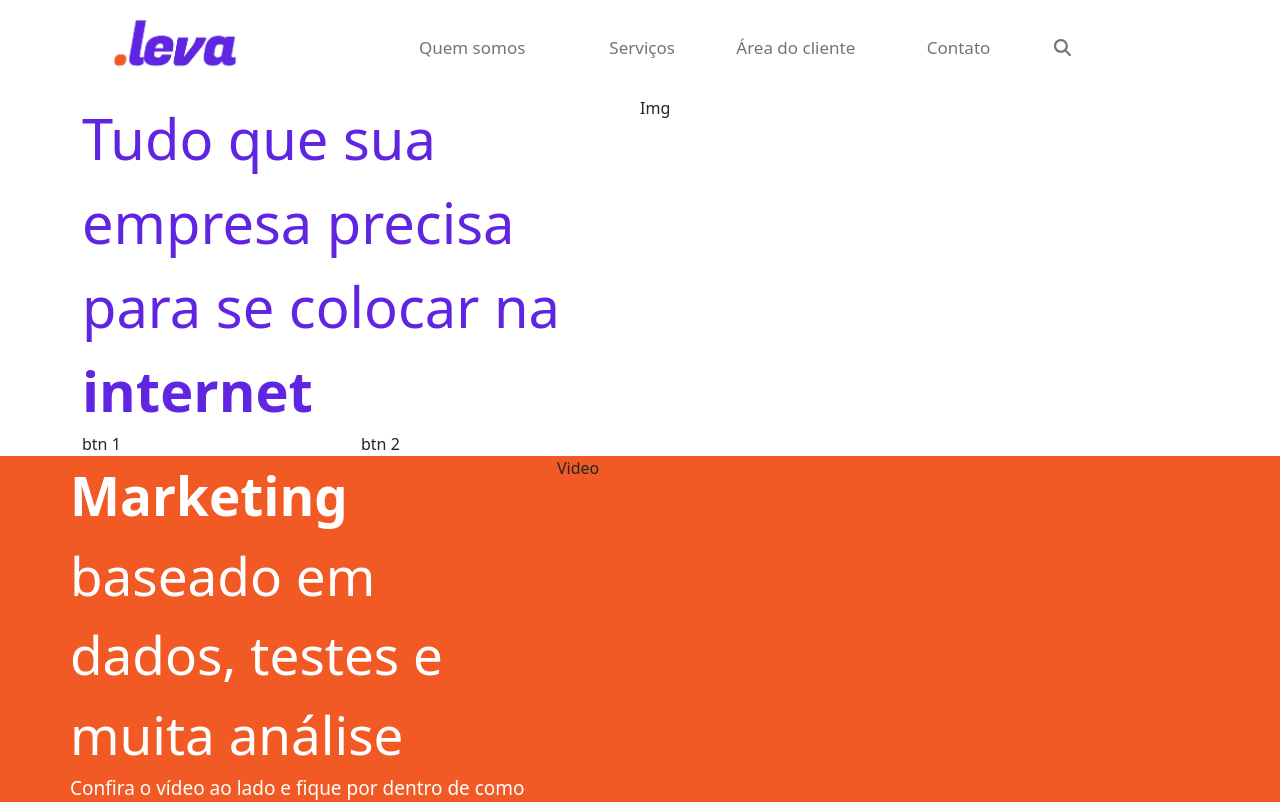
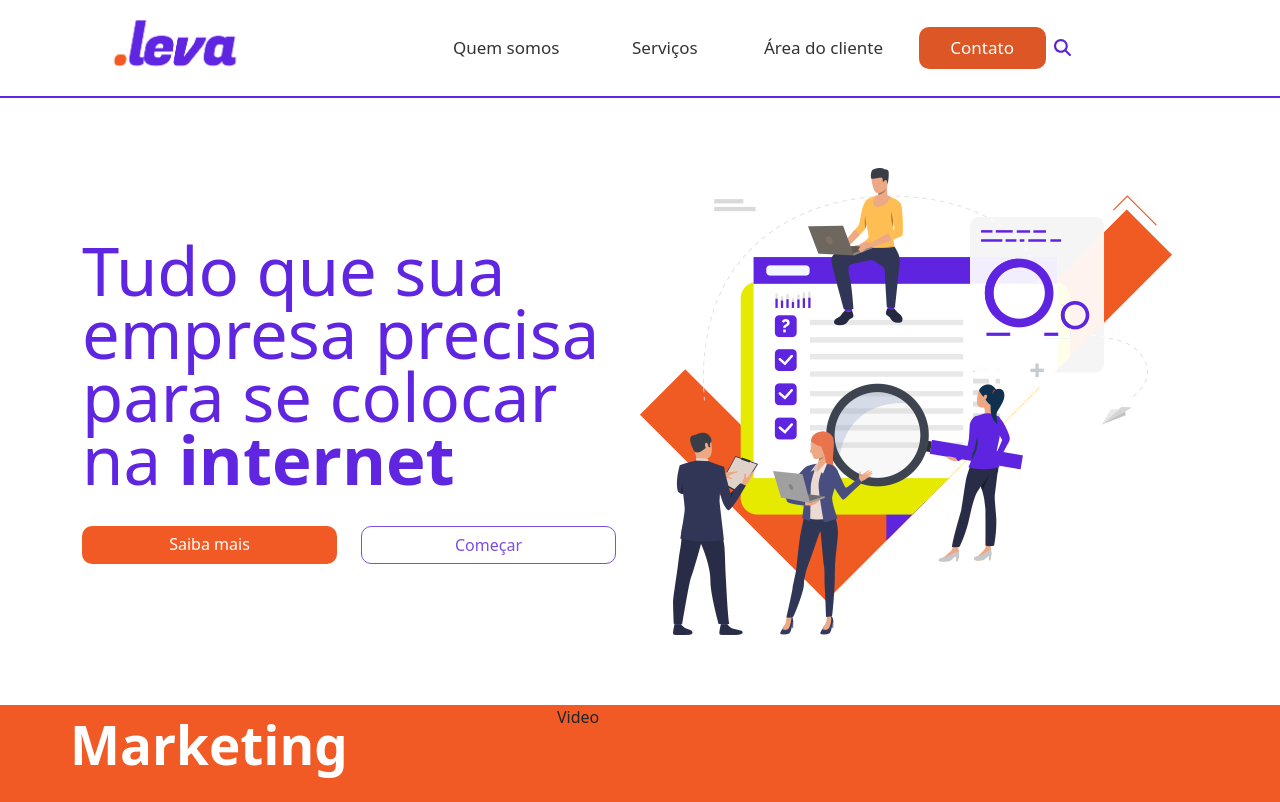
Before and after one commit to reimedeiros/agencialeva, an Angular app: page / in a window 1280 px wide. Shown: the top 802 px of the page. Built offline with nearby package versions, Linux system fonts and the light colour scheme.

Commit message:
Finalização do menu e section 1

```diff
--- a/package.json
+++ b/package.json
@@ -1,6 +1,6 @@
 {
   "name": "front-leva",
-  "version": "0.0.9",
+  "version": "0.0.10",
   "scripts": {
     "ng": "ng",
     "start": "node server",
--- a/src/app/header/header.component.html
+++ b/src/app/header/header.component.html
@@ -1,6 +1,6 @@
 <nav class="navbar navbar-expand-lg">
   <div class="container col-16">
-    <a class="navbar-brand fontSize col-2" href="#"><img class="img-fluid" src="../../assets/img/logo.png" alt="logo-leva"></a>
+    <a class="navbar-brand col-2" href="#"><img class="img-fluid" src="../../assets/img/logo.png" alt="logo-leva"></a>
     <button class="navbar-toggler" type="button" data-bs-toggle="collapse" data-bs-target="#navbarSupportedContent" aria-controls="navbarSupportedContent" aria-expanded="false" aria-label="Toggle navigation">
       <span class="navbar-toggler-icon"></span>
     </button>
@@ -10,19 +10,19 @@
           &nbsp;
         </li>
         <li class="nav-item col-3">
-          <a class="nav-link fontSize" aria-current="page" href="#">Quem somos</a>
+          <a class="nav-link text-center" aria-current="page" href="#">Quem somos</a>
         </li>
         <li class="nav-item col-2">
-          <a class="nav-link fontSize" aria-current="page" href="#">Serviços</a>
+          <a class="nav-link text-center" aria-current="page" href="#">Serviços</a>
         </li>
         <li class="nav-item col-3">
-          <a class="nav-link fontSize" aria-current="page" href="#">Área do cliente</a>
+          <a class="nav-link text-center" aria-current="page" href="#">Área do cliente</a>
         </li>
         <li class="nav-item col-2">
-          <a class="nav-link fontSize" aria-current="page" href="#">Contato</a>
+          <a class="nav-link nav-contato text-center" aria-current="page" href="#">Contato</a>
         </li>
         <li class="nav-item col-1">
-          <a class="nav-link fontSize" aria-current="page" href="#">
+          <a class="nav-link" aria-current="page" href="#">
             <fa-icon icon="magnifying-glass"></fa-icon>
           </a>
         </li>
--- a/src/app/sections/section1/section1.component.html
+++ b/src/app/sections/section1/section1.component.html
@@ -1,14 +1,18 @@
-<section class="container">
+<section class="container mt-70 mb-70">
   <div class="row section1 col-12">
-    <div class="col-6">
+    <div class="col-6 section1-alinhamento">
       <div class="section1-1-frase">Tudo que sua empresa precisa para se colocar na <b>internet</b></div>
-      <div class="row section1-1-btn">
-        <div class="col section1-1-bt-1">btn 1</div>
-        <div class="col section1-1-bt-2">btn 2</div>
+      <div class="row section1-1-btn mt-35">
+        <div class="col section1-1-bt-1 d-grid gap-2">
+          <a class="btn btn-laranja" href="#" role="button">Saiba mais</a>
+        </div>
+        <div class="col section1-1-bt-2 d-grid gap-2">
+          <button type="button" class="btn btn-outline">Começar</button>
+        </div>
       </div>
     </div>
     <div class="col-6">
-      Img
+      <img class="img-fluid" src="../../../assets/img/img-section-1.png" alt="ilustração">
     </div>
   </div>
 </section>
--- a/src/styles.css
+++ b/src/styles.css
@@ -1,11 +1,32 @@
 /* You can add global styles to this file, and also import other style files */
-nav .fontSize {
+.navbar {
+  border-bottom: 2px solid #6025e1;
+}
+
+nav .nav-link {
   font-size: 17px;
+  color: #333333;
+}
+
+nav .nav-contato {
+  background-color: #dd5625;
+  color: #ffffff;
+  border-radius: 10px;
+}
+
+nav .nav-link .svg-inline--fa {
+  color: #5b26cf;
 }
 /* Section 1 */
+section .section1 .section1-alinhamento {
+  display: flex;
+  flex-direction: column;
+  justify-content: center;
+}
 section .section1 .section1-1-frase {
-  font-size: 56px;
+  font-size: 67px;
   color: #6025e1;
+  line-height: 63px;
 }
 /* Section 2 */
 .section2-bg {
@@ -196,3 +217,40 @@ section .footer .footer-social {
   display: flex;
   flex-direction: column-reverse;
 }
+
+/* Utilidade */
+.mt-70 {
+  margin-top: 70px;
+}
+
+.mt-35 {
+  margin-top: 35px;
+}
+
+.mb-70 {
+  margin-bottom: 70px;
+}
+
+.btn-outline {
+  border: 1px solid #7d4de6;
+  border-radius: 10px;
+  color: #7d4de6;
+}
+
+.btn-outline:hover {
+  border: 1px solid #7d4de6;
+  background-color: #7d4de6;
+  color: #ffffff;
+}
+
+.btn-laranja {
+  background-color: #f15a24;
+  border: #f15a24;
+  color: #ffffff;
+  border-radius: 10px;
+}
+
+.btn-laranja:hover {
+  background-color: #d0410d;
+  color: #ffffff;
+}
```
Also changed, not shown: src/assets/img/img-section-1.png (added), src/assets/img/img-section-3.png (added).
